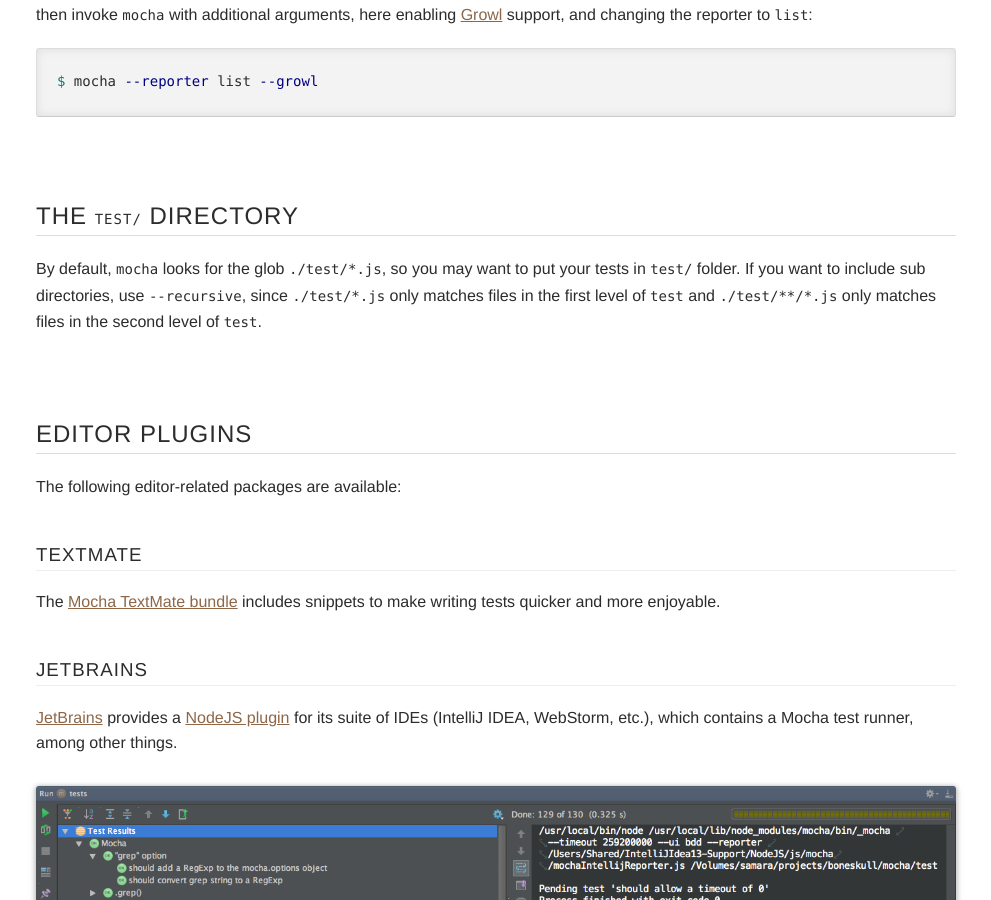
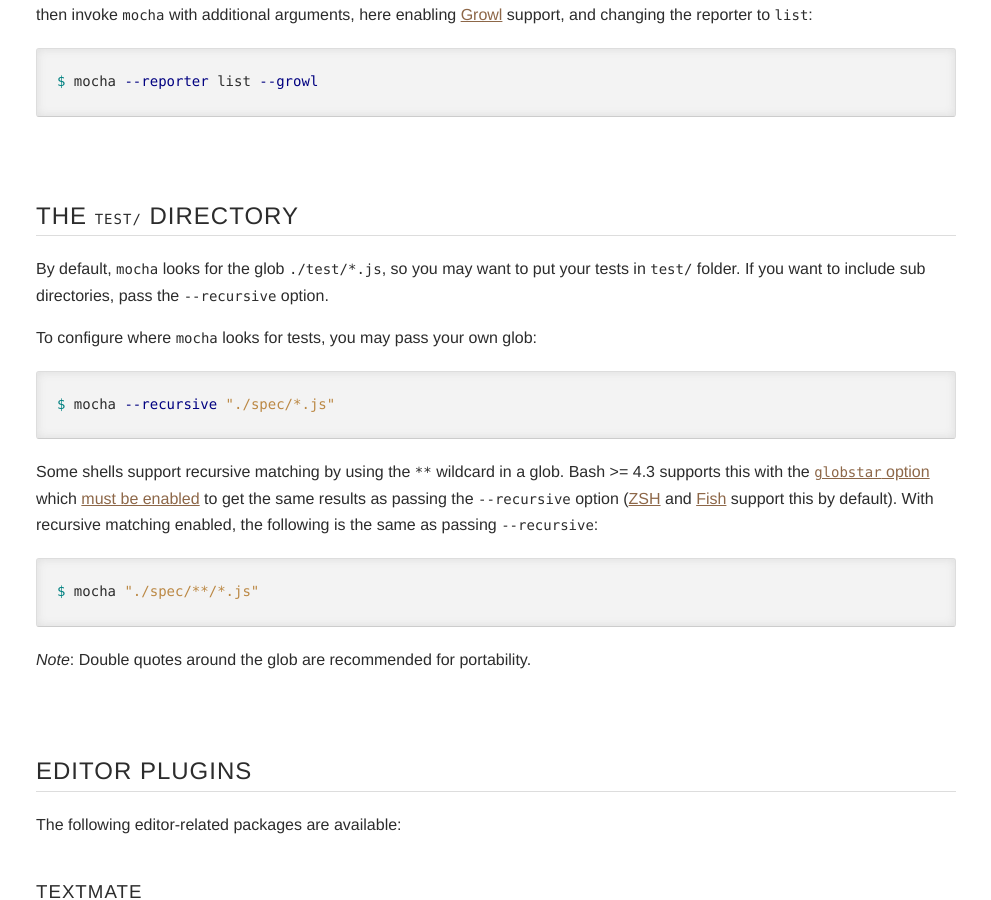
Before and after one commit to mochajs/docs-legacy, a Jekyll site: the page built from index.md, in a window 1280 px wide and 900 px high, scrolled down 43390 px. Shown: the whole window, without its empty margins (144-1135 px from the left). Built offline with Jekyll 4.4.1, drawn with Linux system fonts in a browser that asks for light colours.

Commit message:
update docs with globbing and shell expansion details; closes #3136 (#3348)
* update docs with globbing and shell expansion details; closes #3136

* requested changes

* add explanation for recursive matching for different shells

````diff
--- a/index.md
+++ b/index.md
@@ -1288,7 +1288,21 @@ $ mocha --reporter list --growl
 
 ## The `test/` Directory
 
-By default, `mocha` looks for the glob `./test/*.js`, so you may want to put your tests in `test/` folder. If you want to include sub directories, use `--recursive`, since `./test/*.js` only matches files in the first level of `test` and `./test/**/*.js` only matches files in the second level of `test`.
+By default, `mocha` looks for the glob `./test/*.js`, so you may want to put your tests in `test/` folder. If you want to include sub directories, pass the `--recursive` option.
+
+To configure where `mocha` looks for tests, you may pass your own glob:
+
+```sh
+$ mocha --recursive "./spec/*.js"
+```
+
+Some shells support recursive matching by using the `**` wildcard in a glob. Bash >= 4.3 supports this with the [`globstar` option](https://www.gnu.org/software/bash/manual/html_node/The-Shopt-Builtin.html) which [must be enabled](https://github.com/mochajs/mocha/pull/3348#issuecomment-383937247) to get the same results as passing the `--recursive` option ([ZSH](http://zsh.sourceforge.net/Doc/Release/Expansion.html#Recursive-Globbing) and [Fish](https://fishshell.com/docs/current/#expand-wildcard) support this by default). With recursive matching enabled, the following is the same as passing `--recursive`:
+
+```sh
+$ mocha "./spec/**/*.js"
+```
+
+*Note*: Double quotes around the glob are recommended for portability.
 
 ## Editor Plugins
 
````
